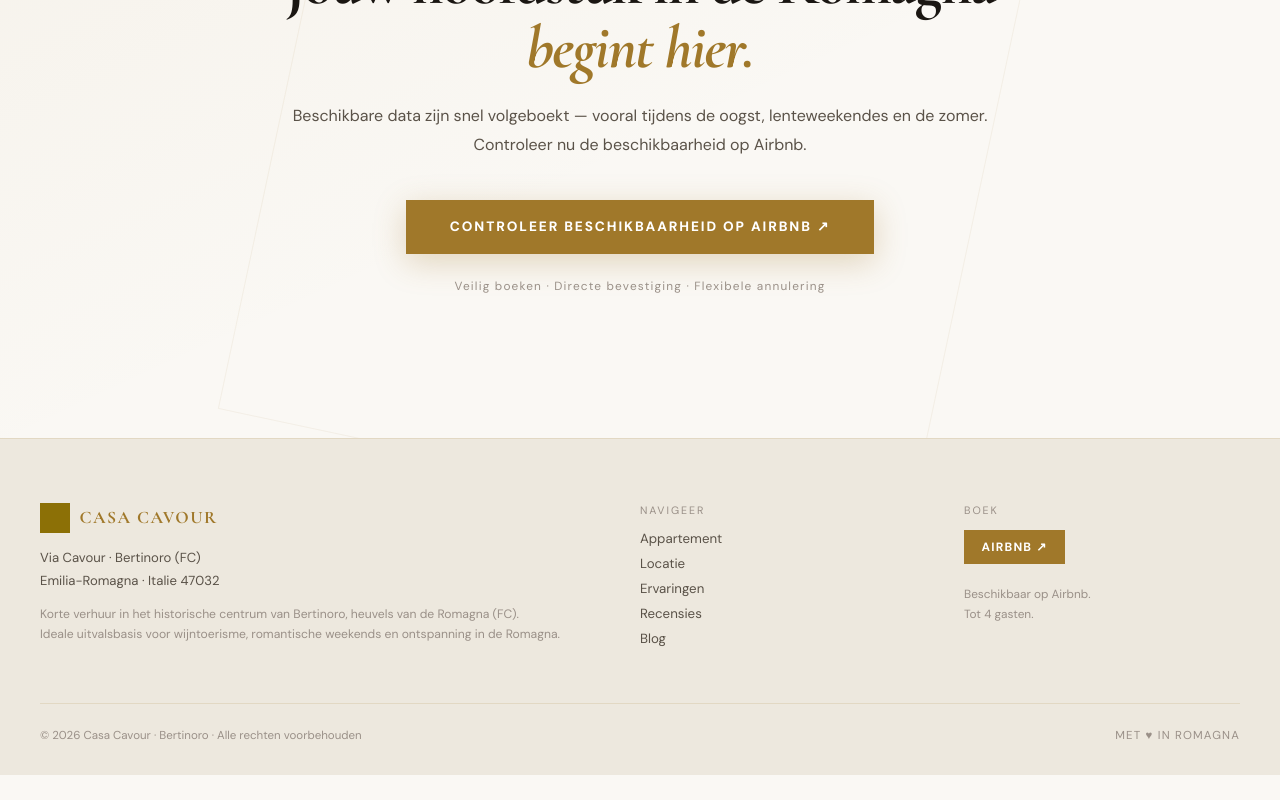
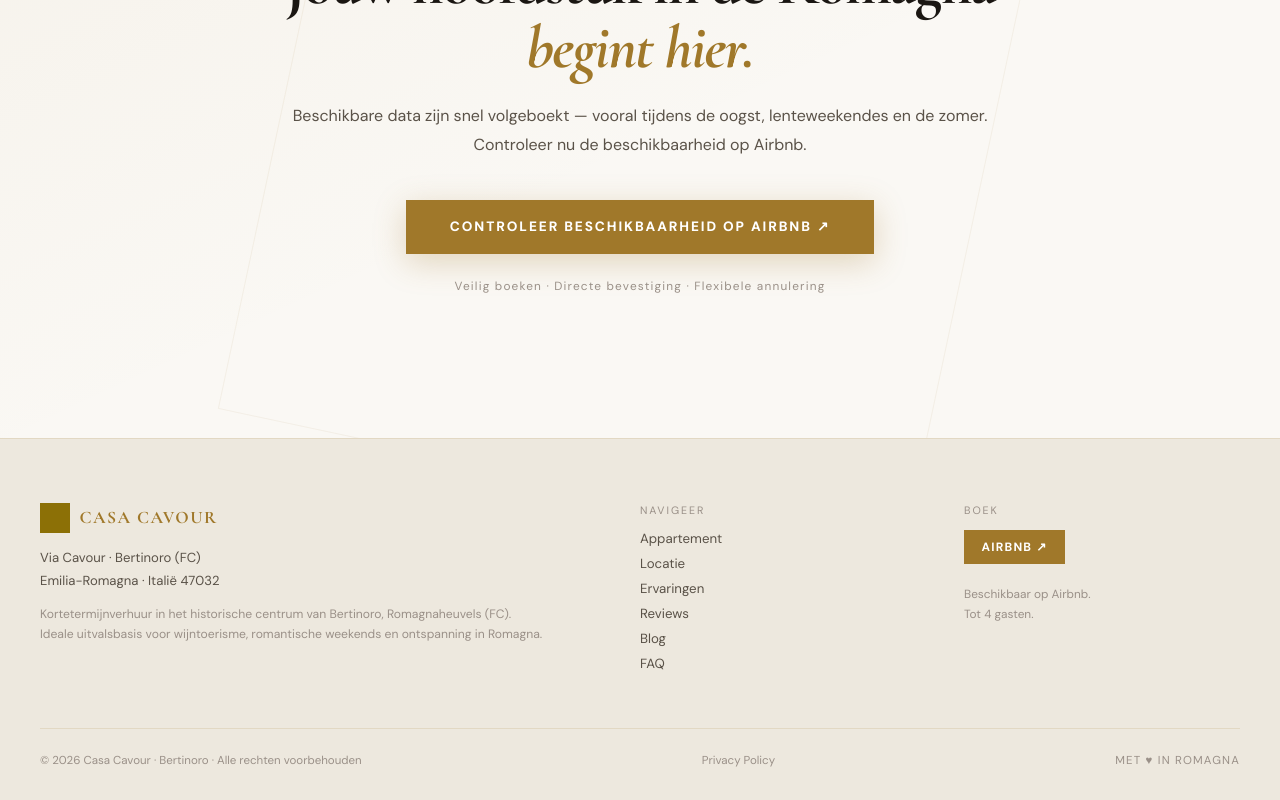
Before and after one commit to vittorionegri68-alt/casa-cavour-nl, a React (Vite) app: page / in a window 1280 px wide. Shown: the part 8603-9403 px from the top of the page. Before the commit the page ends 9378 px from the top, so only its background shows below. Built offline with nearby package versions, Linux system fonts and the light colour scheme.

Commit message:
Update text and labels in App component

```diff
--- a/src/App.jsx
+++ b/src/App.jsx
@@ -713,18 +713,18 @@ function Footer() {
               <div style={{ fontFamily: "'Cormorant Garamond','Playfair Display',serif", fontSize: "1.1rem", color: C.gold, letterSpacing: "0.08em", fontWeight: 700 }}>CASA CAVOUR</div>
             </div>
             <div style={{ fontFamily: "'DM Sans',sans-serif", fontSize: "0.82rem", color: C.textMid, lineHeight: 1.75, marginBottom: "0.65rem" }}>
-              Via Cavour · Bertinoro (FC)<br />Emilia-Romagna · Italie 47032
+              Via Cavour · Bertinoro (FC)<br />Emilia-Romagna · Italië 47032
             </div>
             <div style={{ fontFamily: "'DM Sans',sans-serif", fontSize: "0.76rem", color: C.textSoft, lineHeight: 1.7 }}>
-              Korte verhuur in het historische centrum van Bertinoro, heuvels van de Romagna (FC).<br />Ideale uitvalsbasis voor wijntoerisme, romantische weekends en ontspanning in de Romagna.
+              Kortetermijnverhuur in het historische centrum van Bertinoro, Romagnaheuvels (FC).<br />Ideale uitvalsbasis voor wijntoerisme, romantische weekends en ontspanning in Romagna.
             </div>
           </div>
           <div>
             <div style={{ fontSize: "0.67rem", letterSpacing: "0.18em", textTransform: "uppercase", color: C.textSoft, fontFamily: "'DM Sans',sans-serif", marginBottom: "0.85rem" }}>Navigeer</div>
-            {[["Appartement","appartement"],["Locatie","locatie"],["Ervaringen","ervaringen"],["Recensies","recensies"],["Blog","blog"]].map(([l,id]) => (
-              <a key={l} href={`#${id}`} style={{ display: "block", color: C.textMid, textDecoration: "none", fontSize: "0.83rem", fontFamily: "'DM Sans',sans-serif", marginBottom: "0.5rem", transition: "color 0.2s" }}
+            {[["Appartement","appartement"],["Locatie","locatie"],["Ervaringen","ervaringen"],["Reviews","reviews"],["Blog","blog"],["FAQ","qa"]].map(([label, anchor]) => (
+              <a key={anchor} href={`#${anchor}`} style={{ display: "block", color: C.textMid, textDecoration: "none", fontSize: "0.83rem", fontFamily: "'DM Sans',sans-serif", marginBottom: "0.5rem", transition: "color 0.2s" }}
                 onMouseEnter={e => e.target.style.color=C.gold} onMouseLeave={e => e.target.style.color=C.textMid}>
-                {l}
+                {label}
               </a>
             ))}
           </div>
@@ -741,6 +741,10 @@ function Footer() {
         </div>
         <div style={{ borderTop: `1px solid ${C.border}`, paddingTop: "1.5rem", display: "flex", justifyContent: "space-between", alignItems: "center", flexWrap: "wrap", gap: "0.75rem" }}>
           <div style={{ fontSize: "0.72rem", color: C.textSoft, fontFamily: "'DM Sans',sans-serif" }}>© {new Date().getFullYear()} Casa Cavour · Bertinoro · Alle rechten voorbehouden</div>
+          <a href="/privacy.html" style={{ fontSize: "0.72rem", color: C.textSoft, fontFamily: "'DM Sans',sans-serif", textDecoration: "none", transition: "color 0.2s" }}
+            onMouseEnter={e => e.target.style.color=C.gold} onMouseLeave={e => e.target.style.color=C.textSoft}>
+            Privacy Policy
+          </a>
           <div style={{ fontSize: "0.72rem", color: C.textSoft, fontFamily: "'DM Sans',sans-serif", letterSpacing: "0.1em" }}>MET ♥ IN ROMAGNA</div>
         </div>
       </div>
@@ -748,7 +752,6 @@ function Footer() {
     </footer>
   );
 }
-
 export default function App() {
   return (
     <>
```
